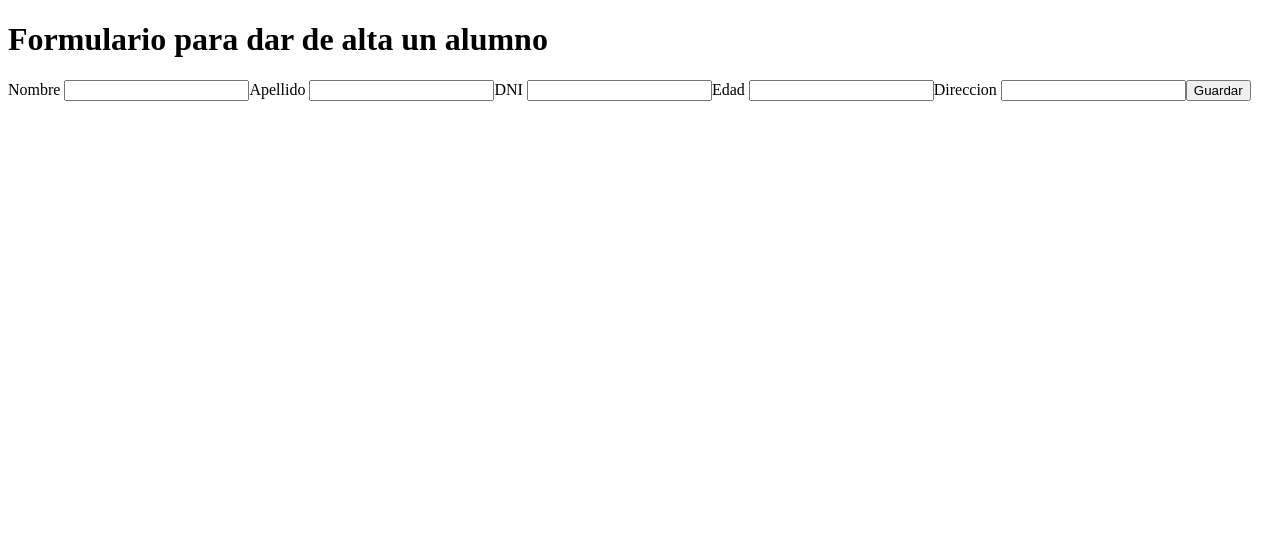
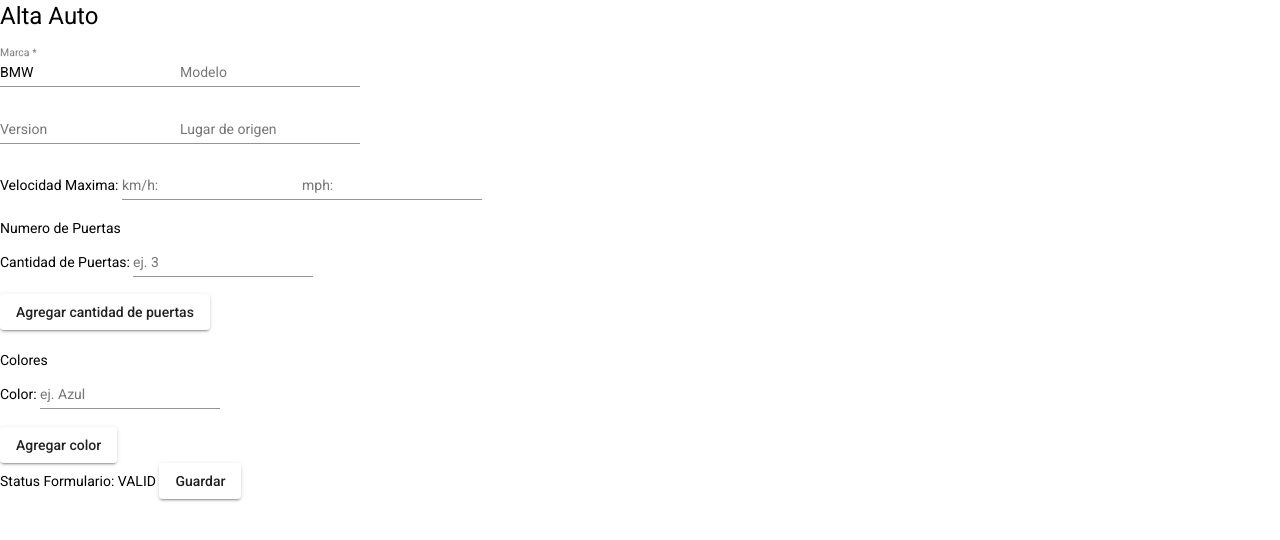
Before and after one commit to luisparadawagner-gmail-com/tp-alcantu, an Angular app: page / in a window 1280 px wide. Shown: the top 540 px of the page. Built offline with nearby package versions, Linux system fonts and the light colour scheme.

Commit message:
Se crea alta-auto como practica de formularios

```diff
--- a/angular.json
+++ b/angular.json
@@ -24,6 +24,7 @@
               "src/assets"
             ],
             "styles": [
+              "./node_modules/@angular/material/prebuilt-themes/deeppurple-amber.css",
               "src/styles.css"
             ],
             "scripts": []
@@ -88,6 +89,7 @@
               "src/assets"
             ],
             "styles": [
+              "./node_modules/@angular/material/prebuilt-themes/deeppurple-amber.css",
               "src/styles.css"
             ],
             "scripts": []
--- a/package.json
+++ b/package.json
@@ -12,10 +12,12 @@
   "private": true,
   "dependencies": {
     "@angular/animations": "~9.1.0",
+    "@angular/cdk": "^9.2.1",
     "@angular/common": "~9.1.0",
     "@angular/compiler": "~9.1.0",
     "@angular/core": "~9.1.0",
     "@angular/forms": "~9.1.0",
+    "@angular/material": "^9.2.1",
     "@angular/platform-browser": "~9.1.0",
     "@angular/platform-browser-dynamic": "~9.1.0",
     "@angular/router": "~9.1.0",
--- /dev/null
+++ b/src/app/alta-auto/alta-auto.component.html
@@ -0,0 +1,66 @@
+<h1>Alta Auto</h1>
+<form style=' width:400px;' [formGroup] = 'autoForm' (ngSubmit) = submit()>
+
+    <mat-form-field appearance="legacy">
+        <mat-label>Marca</mat-label>
+        <input matInput placeholder="ej. Fiat" type="text" formControlName = "marca">
+    </mat-form-field>
+
+    <mat-form-field appearance="legacy">
+        <mat-label>Modelo</mat-label>
+        <input input matInput placeholder="ej. Uno" type="text" formControlName = "modelo">
+    </mat-form-field>
+
+    <mat-form-field appearance="legacy">
+        <mat-label>Version</mat-label>
+        <input matInput placeholder="ej. 2001" type="text" formControlName = "version">
+    </mat-form-field>
+
+    <mat-form-field appearance="legacy">
+        <mat-label>Lugar de origen</mat-label>
+        <input matInput placeholder="ej. Italia" type="text" formControlName = "origen">
+    </mat-form-field>
+
+        <div style=' width:500px;' formGroupName="velocidadMax">
+            <mat-label>Velocidad Maxima: </mat-label>
+            <mat-form-field appearance="legacy">
+                <mat-label>km/h: </mat-label>
+                <input matInput placeholder="ej. 100" type="number" formControlName ="kmh">
+            </mat-form-field>
+
+            <mat-form-field appearance="legacy">
+                <mat-label>mph: </mat-label>
+                <input matInput placeholder="ej. 32" type="number" formControlName = "mph">
+            </mat-form-field>
+        </div>
+
+        <div style=' width:500px; padding-bottom: 20px;' formArrayName = "puertas">
+            <mat-label>Numero de Puertas</mat-label>
+
+            <div *ngFor = "let puerta of puertas.controls; let i=index">
+                <mat-label>Cantidad de Puertas: </mat-label>
+                <mat-form-field appearance="legacy">
+                    <input matInput placeholder="ej. 3" type="number" [formControlName]="i">
+                </mat-form-field>
+            </div>
+
+            <button mat-raised-button (click)="agregarPuerta()">Agregar cantidad de puertas</button>
+        </div>
+
+        <div style=' width:500px;' formArrayName = "colores">
+            <mat-label>Colores </mat-label>
+
+            <div *ngFor = "let color of colores.controls; let j=index">
+                <mat-label>Color: </mat-label>
+                <mat-form-field appearance="legacy">
+                    <input matInput placeholder="ej. Azul" type="text" [formControlName]="j">
+                </mat-form-field>
+            </div>
+
+            <button mat-raised-button (click)="agregarColor()">Agregar color</button>
+        </div>
+
+        Status Formulario: {{autoForm.status}}
+        <button mat-raised-button type = "submit">Guardar</button>
+
+</form>
--- /dev/null
+++ b/src/app/alta-auto/alta-auto.component.ts
@@ -0,0 +1,60 @@
+import { Component } from '@angular/core';
+import { FormBuilder, Validators, FormArray} from '@angular/forms';
+
+@Component({
+    selector: 'app-alta-auto',
+    templateUrl: './alta-auto.component.html',
+    styleUrls: [ './alta-auto.component.css' ]
+})
+
+export class AltaAutoComponent{
+
+    constructor(private fb: FormBuilder) {}
+
+    autoForm = this.fb.group({
+        marca: ['BMW', Validators.required],
+        modelo: [''],
+        version: [''],
+        origen: [''],
+        velocidadMax: this.fb.group({
+            kmh:[''],
+            mph:['']
+        }),
+        puertas: this.fb.array( [this.fb.control('') ]),
+        colores: this.fb.array( [this.fb.control('') ])
+    });
+
+    get puertas(){
+        return this.autoForm.get('puertas') as FormArray;
+    }
+
+    get colores(){
+        return this.autoForm.get('colores') as FormArray;
+    }
+
+    agregarPuerta(){
+        this.puertas.push(this.fb.control(''));
+    }
+
+    agregarColor(){
+        this.colores.push(this.fb.control(''));
+    }
+
+    submit(){
+        debugger;
+        this.autoForm.value;
+
+        this.autoForm.setValue({
+            marca:'Mercedes Benz',
+            modelo:'Clase C C200 Kompressor ',
+            version:'2001',
+            origen:'Alemania',
+            velocidadMax:{
+                kmh:'230',
+                mph:'143'
+            },
+            puertas:['3'],
+            colores:['Rojo']
+        })
+    }
+}
--- a/src/app/app.component.html
+++ b/src/app/app.component.html
@@ -1,3 +1,4 @@
-<app-alta-alumno></app-alta-alumno>
+<!--<app-alta-alumno></app-alta-alumno>-->
 
+<app-alta-auto></app-alta-auto>
 <router-outlet></router-outlet>
--- a/src/index.html
+++ b/src/index.html
@@ -6,8 +6,10 @@
   <base href="/">
   <meta name="viewport" content="width=device-width, initial-scale=1">
   <link rel="icon" type="image/x-icon" href="favicon.ico">
+  <link href="https://fonts.googleapis.com/css?family=Roboto:300,400,500&display=swap" rel="stylesheet">
+  <link href="https://fonts.googleapis.com/icon?family=Material+Icons" rel="stylesheet">
 </head>
-<body>
+<body class="mat-typography">
   <app-root></app-root>
 </body>
 </html>
--- a/src/styles.css
+++ b/src/styles.css
@@ -1 +1,4 @@
 /* You can add global styles to this file, and also import other style files */
+
+html, body { height: 100%; }
+body { margin: 0; font-family: Roboto, "Helvetica Neue", sans-serif; }
```
Also changed, not shown: src/app/app.module.ts (+8 -2 lines), src/app/alta-auto/alta-auto.component.css (added), 1 other file (tests, documents, lock files or other folders).
